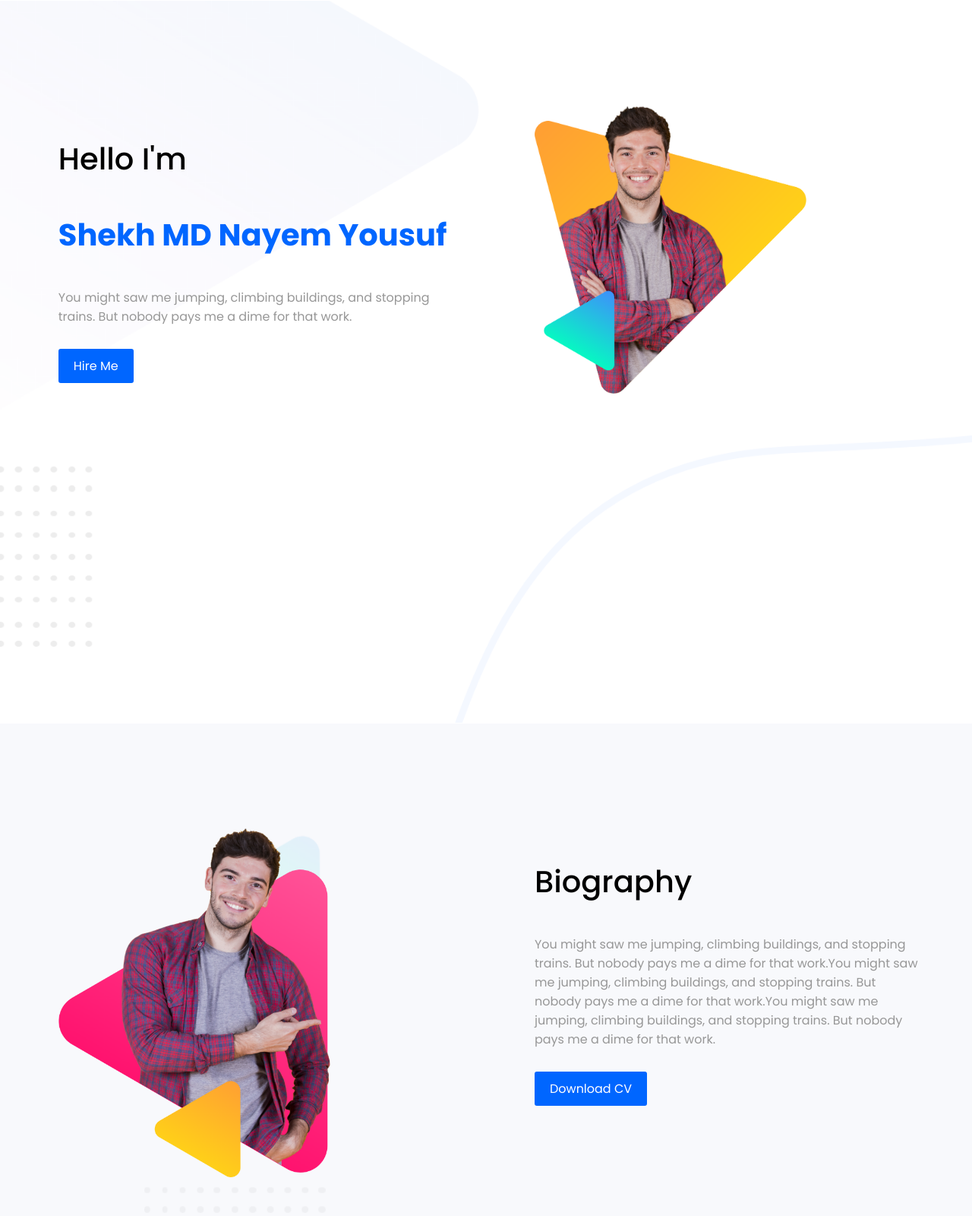
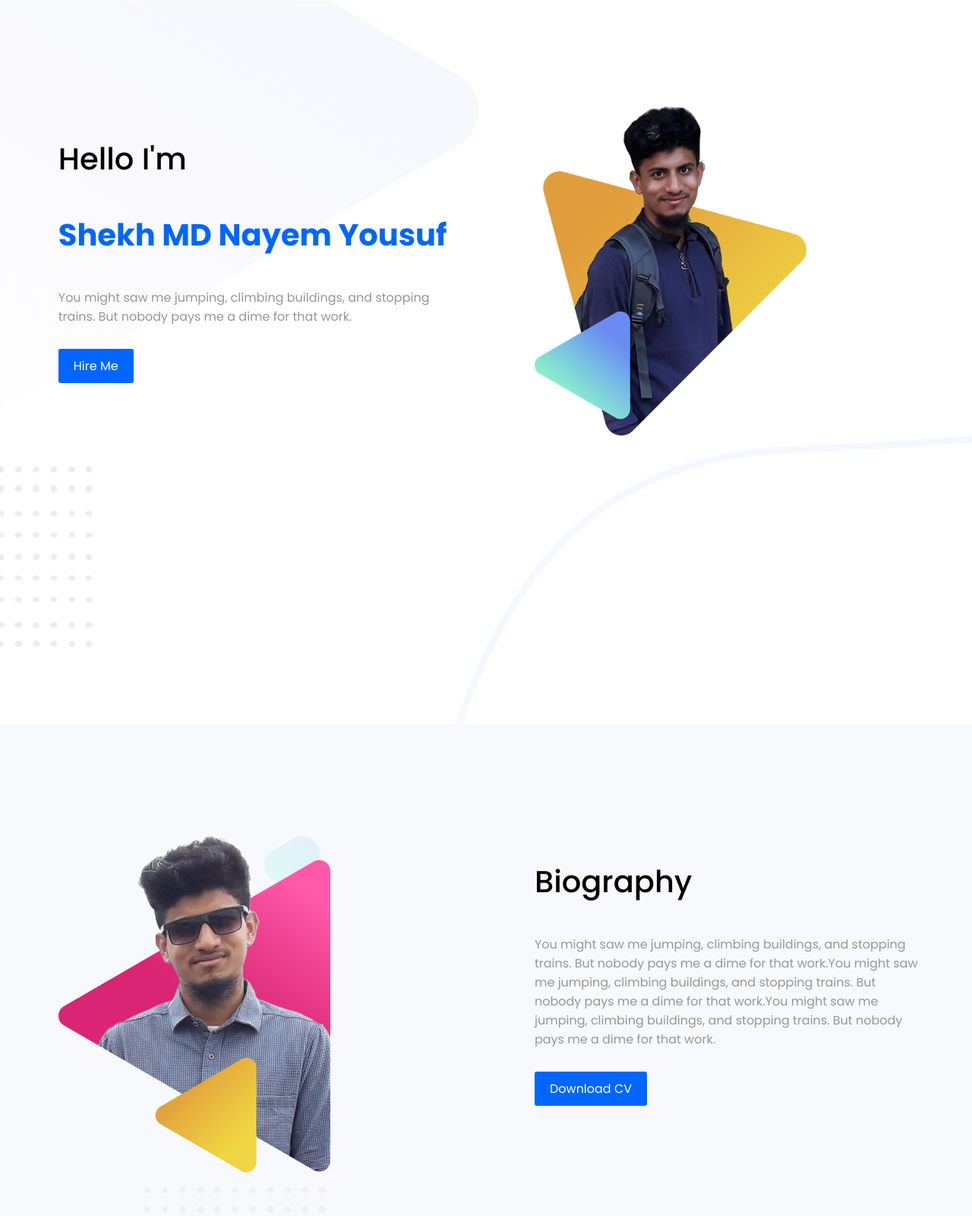
Before and after one commit to SMDpHero/Portfolio-Website-withoutJM, a plain HTML site: page index.html in a window 1280 px wide. Shown: the top 1600 px of the page at 76% size. Drawn offline with Linux system fonts and the light colour scheme.

Commit message:
Updated Own Images

```diff
--- a/index.html
+++ b/index.html
@@ -25,13 +25,13 @@
         >
       </div>
       <div class="half-width imageReSize">
-        <img src="images/peter.png" alt="" />
+        <img src="images/smd_blue.png" alt="" />
       </div>
     </section>
     <!-- Bio Section -->
     <section class="main-container biography-bg">
       <div class="half-width imageReSize">
-        <img src="images/peter_dream.png" alt="" />
+        <img src="images/smd_dream.png" alt="" />
       </div>
       <div class="half-width">
         <h2 class="half-width-text">Biography</h2>
```
